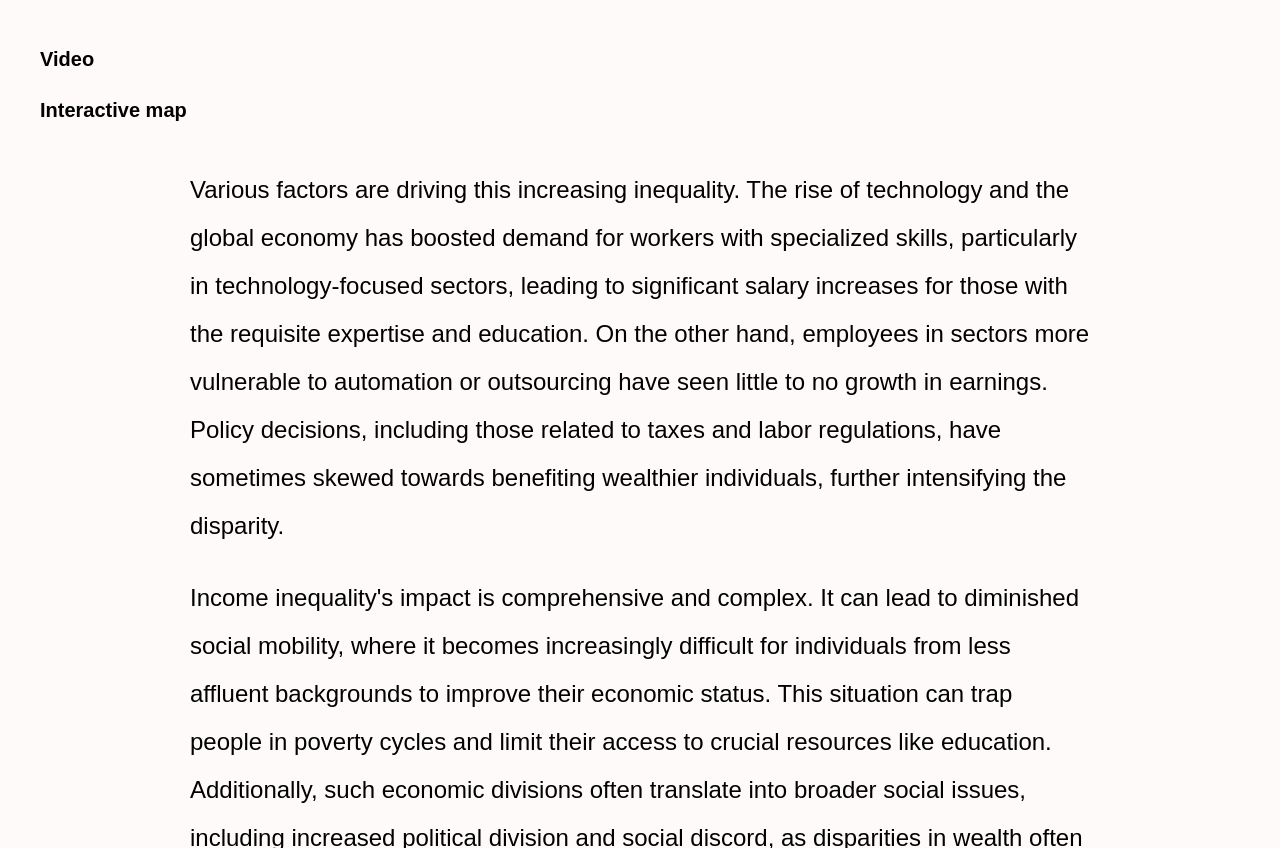
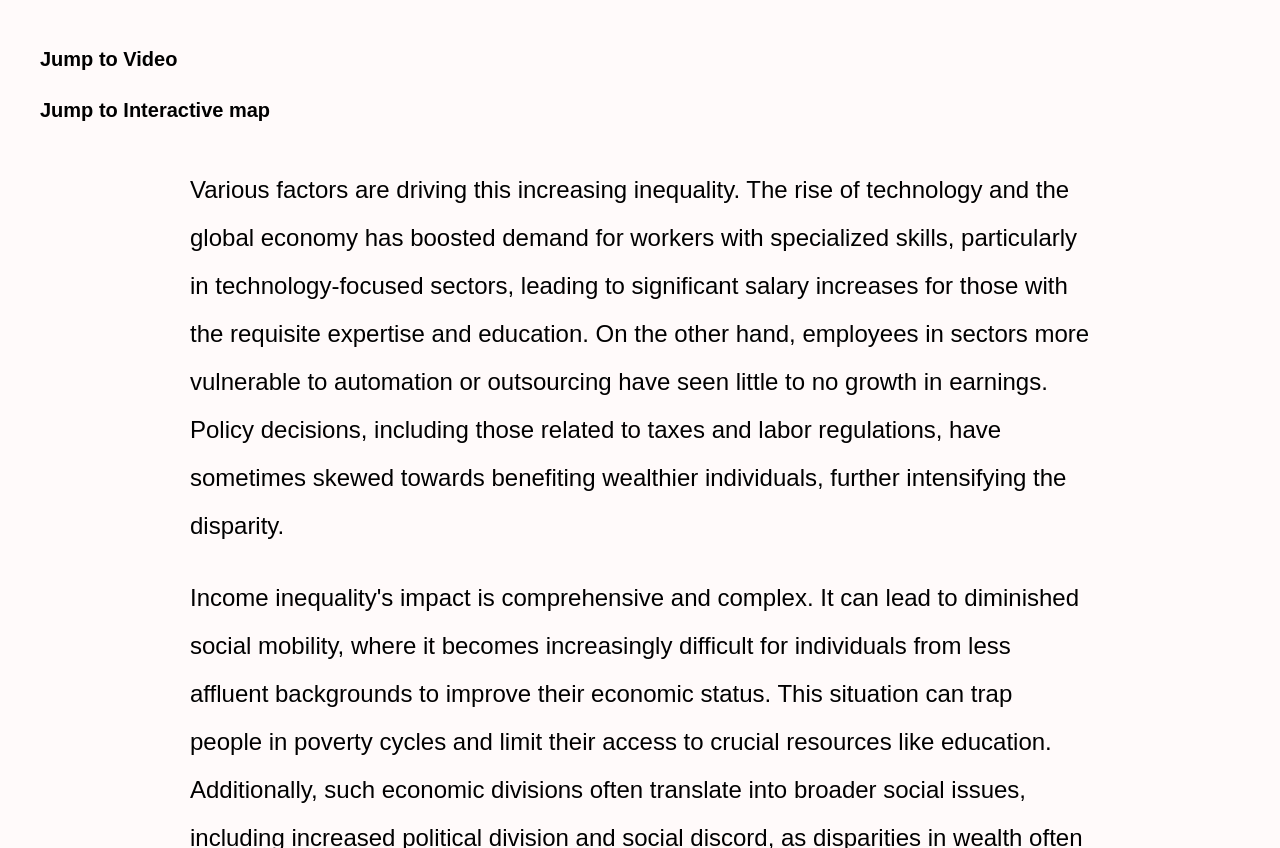
Before and after one commit to AvoidedNut/My-Website, a plain HTML site: page From_scratch.html in a window 1280 px wide. Shown: the part 1775-2623 px from the top of the page. Drawn offline with Linux system fonts and the light colour scheme.

Commit message:
Add files via upload

```diff
--- a/From_scratch.html
+++ b/From_scratch.html
@@ -20,10 +20,10 @@
         <header class="container0" style="background-image: url(assets/img/homeless.webp)">
             <h1>Income Inequality in the United States</h1>
         </header>
-            <a class="pagelnks" href="#video">Video</a>
+            <a class="pagelnks" href="#video">Jump to Video</a>
             <br>
             <br>
-            <a class="pagelnks" href="#intmap">Interactive map</a>
+            <a class="pagelnks" href="#intmap"> Jump to Interactive map</a>
         <article class="container5">
             <p>Various factors are driving this increasing inequality. The rise of technology and the global economy has boosted demand for workers with specialized skills, particularly in technology-focused sectors, leading to significant salary increases for those with the requisite expertise and education. On the other hand, employees in sectors more vulnerable to automation or outsourcing have seen little to no growth in earnings. Policy decisions, including those related to taxes and labor regulations, have sometimes skewed towards benefiting wealthier individuals, further intensifying the disparity.</p>
             <p>Income inequality's impact is comprehensive and complex. It can lead to diminished social mobility, where it becomes increasingly difficult for individuals from less affluent backgrounds to improve their economic status. This situation can trap people in poverty cycles and limit their access to crucial resources like education. Additionally, such economic divisions often translate into broader social issues, including increased political division and social discord, as disparities in wealth often reflect imbalances in power and influence.</p>
@@ -64,6 +64,10 @@
                 var vizElement = divElement.getElementsByTagName('object')[0];                    if ( divElement.offsetWidth > 800 ) { vizElement.style.width='100%';vizElement.style.height=(divElement.offsetWidth*0.5)+'px';} else if ( divElement.offsetWidth > 500 ) { vizElement.style.width='100%';vizElement.style.height=(divElement.offsetWidth*0.5)+'px';} else { vizElement.style.width='100%';vizElement.style.height=(divElement.offsetWidth*0.5)+'px';}
                 var scriptElement = document.createElement('script');                    scriptElement.src = 'https://public.tableau.com/javascripts/api/viz_v1.js';                    vizElement.parentNode.insertBefore(scriptElement, vizElement);
             </script>
+                <br>
+                <br>
+                <br>
+                <br>
             <div id="intmap">
             </div>
             </div>
```
